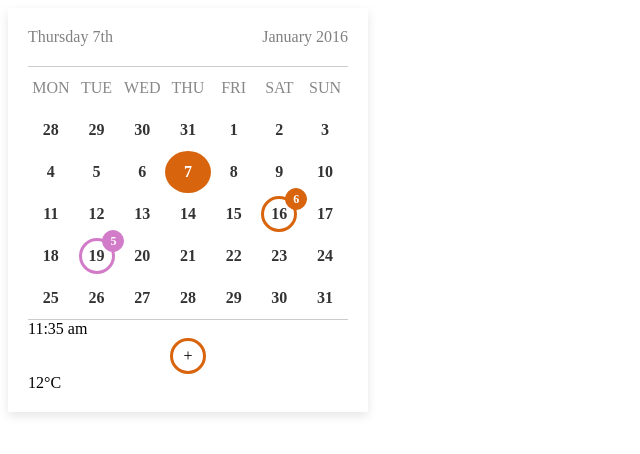
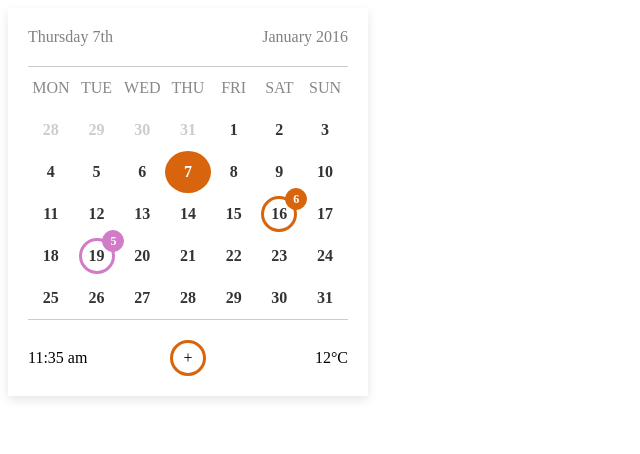
Before and after one commit to AisuluuSharipova/frontend-project, a plain HTML site: page index.html in a window 1280 px wide. Shown: the whole page, without its empty margins (0-640 px from the left). Drawn offline with Linux system fonts and the light colour scheme.

Commit message:
style of footer added

```diff
--- a/styles.css
+++ b/styles.css
@@ -101,3 +101,19 @@ border-color: #d27bc8;
   border: 1px solid #d27bc8;
   color: white !important;
 }
+
+.inactive {
+  color: #ccc !important;
+}
+
+.footer {
+  display: flex;
+  justify-content: space-between;
+  align-items: center;
+  margin-top: 20px;
+}
+
+.footer span {
+  flex: 1;
+  text-align: center;
+}
```
